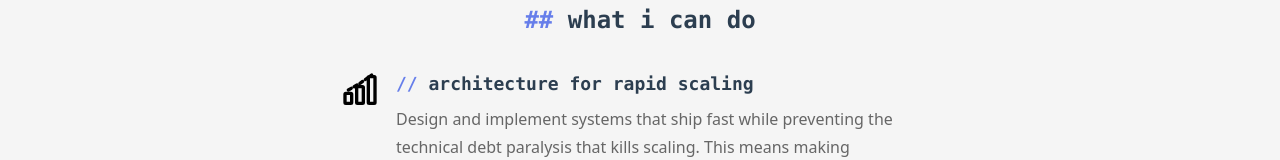
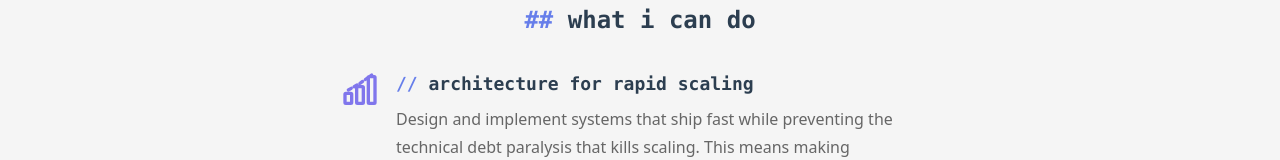
Before and after one commit to caiokf/homepage, a Vue app: page /about in a window 1280 px wide. Shown: the part 540-700 px from the top of the page. Built offline with nearby package versions, Linux system fonts and the light colour scheme.

Commit message:
style(homepage): colorize skill icons with primary accent color

```diff
--- a/src/pages/AboutPage.vue
+++ b/src/pages/AboutPage.vue
@@ -148,6 +148,13 @@
     width: 40px;
     height: 40px;
     object-fit: contain;
+    /* Filter to convert black stroke to #667eea (light theme primary) */
+    filter: invert(48%) sepia(79%) saturate(2476%) hue-rotate(220deg) brightness(98%) contrast(89%);
+  }
+
+  [data-theme="dark"] .skill-icon {
+    /* Filter to convert black stroke to #8b9ef5 (dark theme primary) */
+    filter: invert(65%) sepia(47%) saturate(1021%) hue-rotate(203deg) brightness(102%) contrast(92%);
   }
 
   .skill-icon-placeholder {
```
